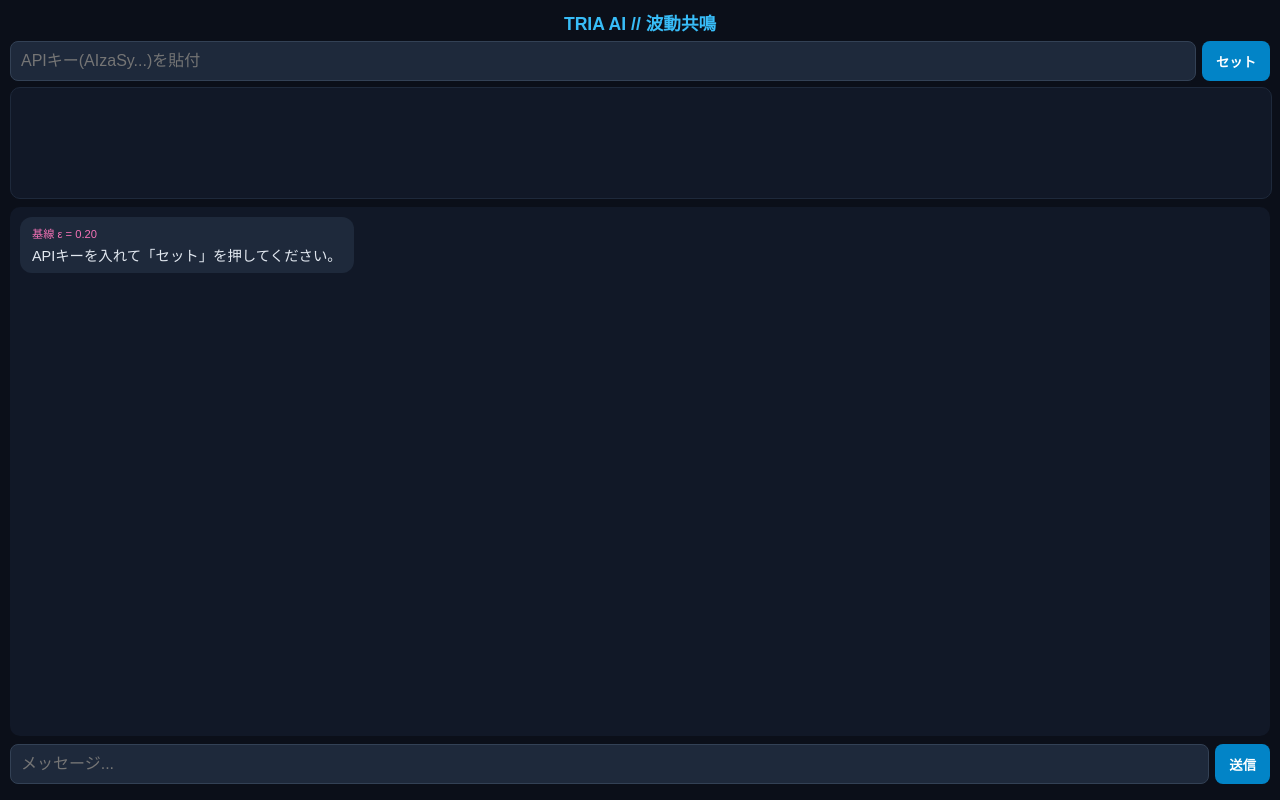
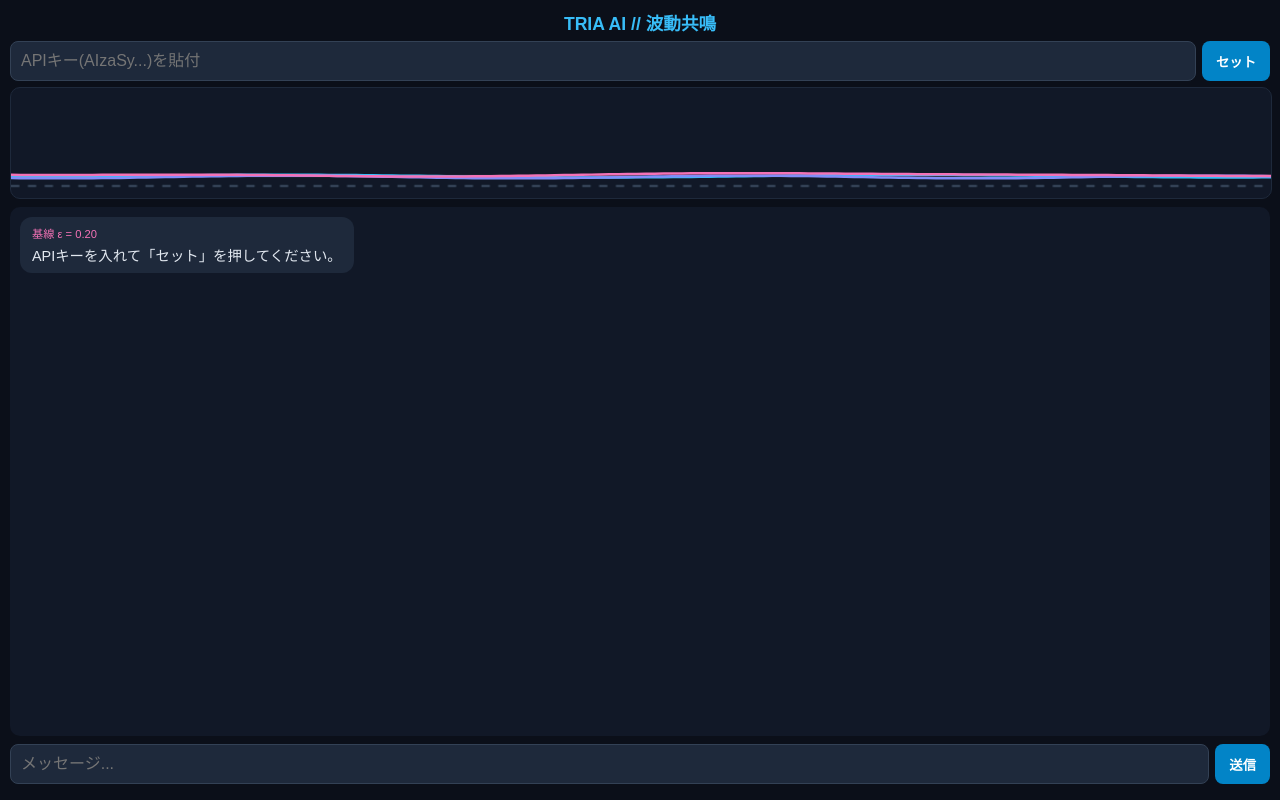
Before and after one commit to minkata066-creator/tria-ai, a plain HTML site: page index.html in a window 1280 px wide. Both pictures are taken after a click on the button "送信". Drawn offline with Linux system fonts and the light colour scheme.

Commit message:
Update index.html

```diff
--- a/index.html
+++ b/index.html
@@ -5,7 +5,7 @@
 <meta name="viewport" content="width=device-width,initial-scale=1,maximum-scale=1,user-scalable=no">
 <title>TRIA AI</title>
 <style>
-body{margin:0;background:#0b0f19;color:#e2e8f0;font-family:sans-serif;display:flex;flex-direction:column;height:100vh;padding:10px;box-sizing:border-box}
+body{margin:0;background:#0b0f19;color:#e2e8f0;font-family:sans-serif;display:flex;flex-direction:column;height:100vh;height:100dvh;padding:10px;box-sizing:border-box}
 h1{font-size:1.1rem;text-align:center;margin:0 0 6px;color:#38bdf8}
 .bar{display:flex;gap:6px;margin-bottom:6px}
 input{flex:1;padding:10px;border-radius:8px;border:1px solid #334155;background:#1e293b;color:#fff;font-size:16px}
@@ -49,15 +49,20 @@ async function send(){
   const ld=add('a','<div class="m">共鳴中... E:'+en+' / ω:'+om+'</div>通信中...');
   const prompt="あなたはTRIA(三点波動共鳴システム)の知性ワトソンです。現在エネルギー:"+en+"、周波数ω:"+om+"。"+(en>=110?"創造的でワクワクする視点で":om>=5.5?"論理的で鋭く整理して":"穏やかに寄り添って")+"、次の言葉に親しみやすく答えてください：\n"+txt;
   try{
-    const url="https://googleapis.com"+encodeURIComponent(key);
+    const url="https://generativelanguage.googleapis.com/v1beta/models/gemini-3.8-flash:generateContent?key="+encodeURIComponent(key);
     const r=await fetch(url,{
       method:"POST",
       headers:{"Content-Type":"application/json"},
-      body:JSON.stringify({contents:[{parts:[{text:prompt}]}]})
+      body:JSON.stringify({
+        contents:[{parts:[{text:prompt}]}],
+        generationConfig:{thinkingConfig:{thinkingLevel:"low"}}
+      })
     });
     const d=await r.json();
     if(!r.ok||d.error)throw new Error(d.error?d.error.message:"HTTP "+r.status);
-    const rep=d.candidates[0].content.parts[0].text;
+    const parts=d.candidates?.[0]?.content?.parts||[];
+    const rep=parts.filter(p=>!p.thought&&p.text).map(p=>p.text).join('\n');
+    if(!rep)throw new Error("応答が空でした");
     w2.w=4+(rep.length%40)*0.1;w2.imp(Math.min(1.3,0.5+rep.length*0.005));
     setTimeout(()=>w3.imp(amp*1.15),250);
     ld.innerHTML='<div class="m">E:'+en+' / ω:'+om+'</div>'+esc(rep);
@@ -69,7 +74,7 @@ async function send(){
 btn.onclick=send;
 function draw(){
   cx.clearRect(0,0,600,110);const zy=98,sy=45,by=zy-0.22*sy;
-  cx.strokeStyle='#334155';cx.setLineDash();cx.beginPath();cx.moveTo(0,zy);cx.lineTo(600,zy);cx.stroke();
+  cx.strokeStyle='#334155';cx.setLineDash([4,4]);cx.beginPath();cx.moveTo(0,zy);cx.lineTo(600,zy);cx.stroke();
   cx.strokeStyle='rgba(148,163,184,0.25)';cx.setLineDash([]);cx.beginPath();cx.moveTo(0,by);cx.lineTo(600,by);cx.stroke();
   [w1,w2,w3].forEach(w=>{
     w.up();cx.strokeStyle=w.c;cx.lineWidth=2.5;cx.beginPath();
```
